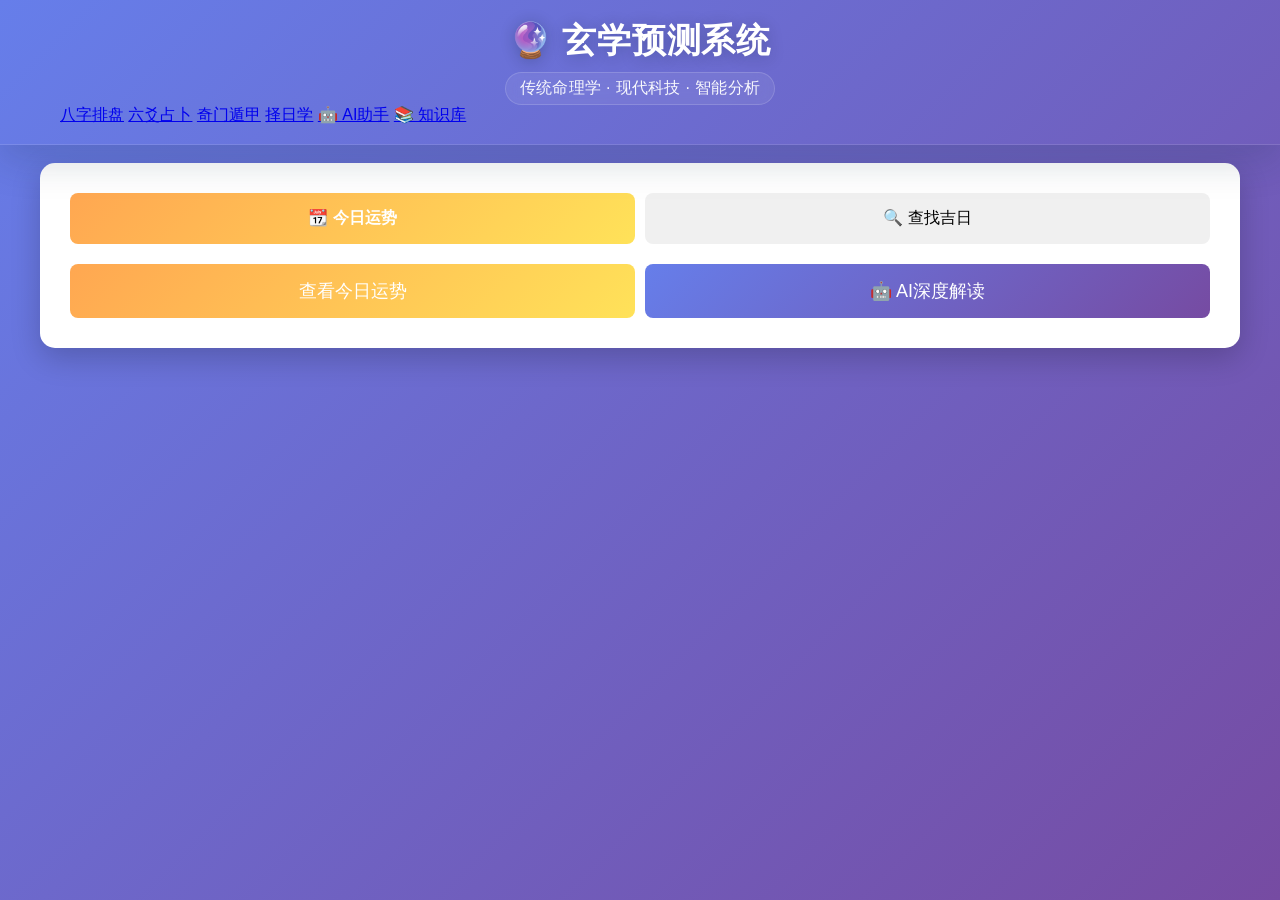
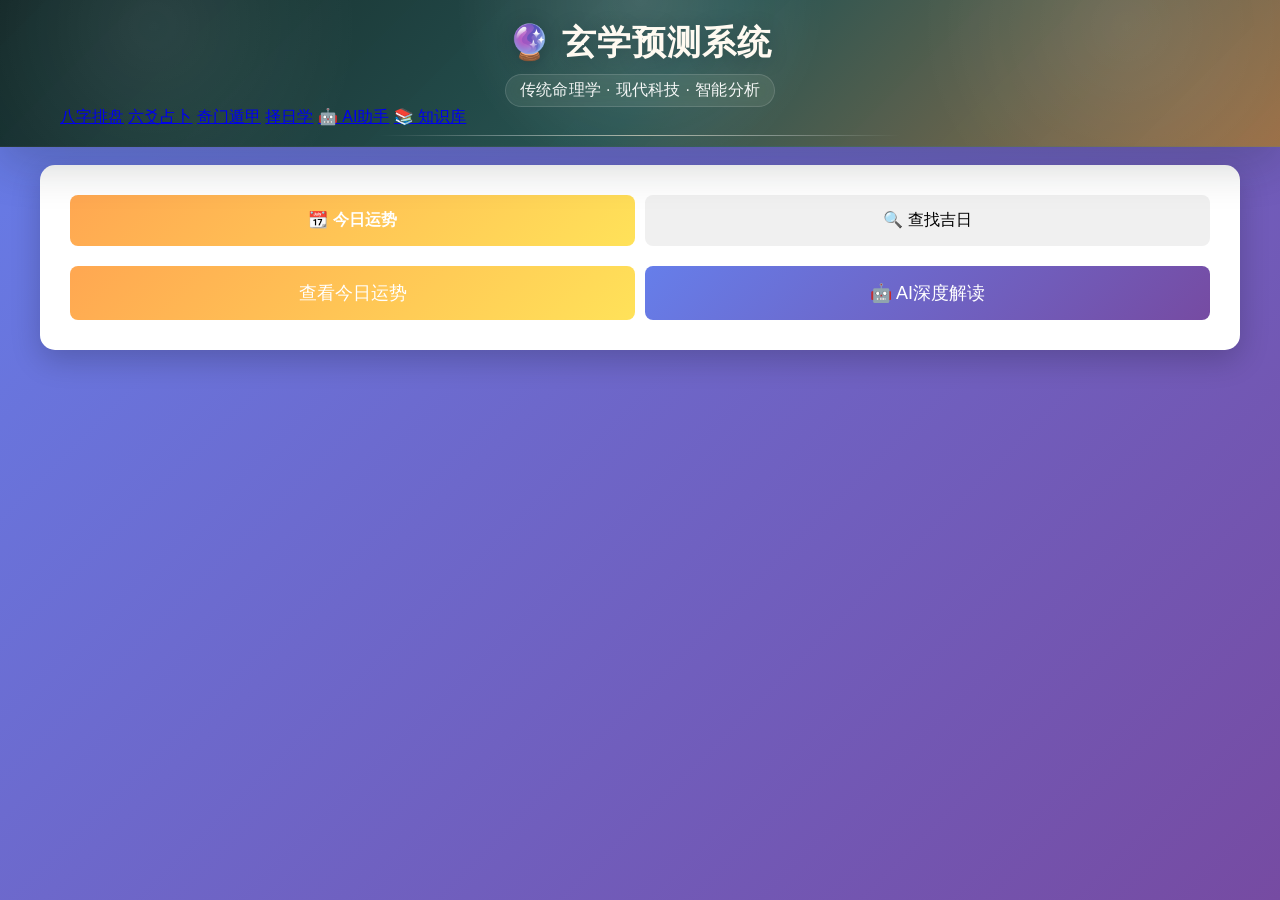

chore: clean docs and refine consult flow

--- a/xuanxue-web/frontend/common-header.css
+++ b/xuanxue-web/frontend/common-header.css
@@ -2,12 +2,40 @@
 
 .unified-header {
     position: relative;
+    isolation: isolate;
     overflow: hidden;
-    background: var(--color-primary-strong);
-    padding: 18px 0;
+    background:
+        linear-gradient(135deg, rgba(17, 39, 36, 0.98) 0%, rgba(36, 82, 74, 0.95) 52%, rgba(159, 114, 61, 0.92) 100%);
+    padding: 20px 0 18px;
     margin: -20px -20px 18px -20px;
-    box-shadow: 0 16px 36px rgba(20, 46, 64, 0.18);
-    border-bottom: 1px solid rgba(255, 255, 255, 0.12);
+    box-shadow: 0 18px 42px rgba(20, 32, 28, 0.2);
+    border-bottom: 1px solid rgba(255, 255, 255, 0.08);
+}
+
+.unified-header::before,
+.unified-header::after {
+    content: "";
+    position: absolute;
+    inset: 0;
+    pointer-events: none;
+}
+
+.unified-header::before {
+    background:
+        radial-gradient(circle at 50% 0%, rgba(255, 255, 255, 0.14) 0%, transparent 28%),
+        radial-gradient(circle at 12% 18%, rgba(255, 255, 255, 0.08) 0%, transparent 18%),
+        radial-gradient(circle at 88% 18%, rgba(255, 255, 255, 0.08) 0%, transparent 18%);
+    mix-blend-mode: screen;
+}
+
+.unified-header::after {
+    top: auto;
+    bottom: 10px;
+    left: 50%;
+    width: min(520px, 78%);
+    height: 1px;
+    transform: translateX(-50%);
+    background: linear-gradient(90deg, transparent, rgba(255, 255, 255, 0.35), rgba(255, 242, 219, 0.6), rgba(255, 255, 255, 0.35), transparent);
 }
 
 .unified-header .container {
@@ -25,11 +53,12 @@
 }
 
 .unified-header .site-title h1 {
-    font-family: "STSong", "Songti SC", "Noto Serif CJK SC", serif;
+    font-family: var(--font-serif);
     font-size: clamp(1.5rem, 3vw, 2.15rem);
     margin-bottom: 8px;
-    letter-spacing: 0.8px;
-    text-shadow: 0 2px 16px rgba(10, 24, 34, 0.24);
+    letter-spacing: 1px;
+    color: #fffaf1;
+    text-shadow: 0 2px 18px rgba(10, 24, 34, 0.28);
 }
 
 .unified-header .site-title p {
@@ -38,8 +67,8 @@
     justify-content: center;
     padding: 5px 14px;
     border-radius: 999px;
-    border: 1px solid rgba(255, 255, 255, 0.16);
-    background: rgba(255, 255, 255, 0.08);
+    border: 1px solid rgba(255, 255, 255, 0.14);
+    background: rgba(255, 255, 255, 0.09);
     font-size: clamp(0.85rem, 1.7vw, 1rem);
     opacity: 0.96;
     letter-spacing: 0.3px;
@@ -49,7 +78,7 @@
 @media (max-width: 768px) {
     .unified-header {
         margin: -10px -10px 14px -10px;
-        padding: 14px 0;
+        padding: 14px 0 12px;
     }
 
     .unified-header .site-title {
